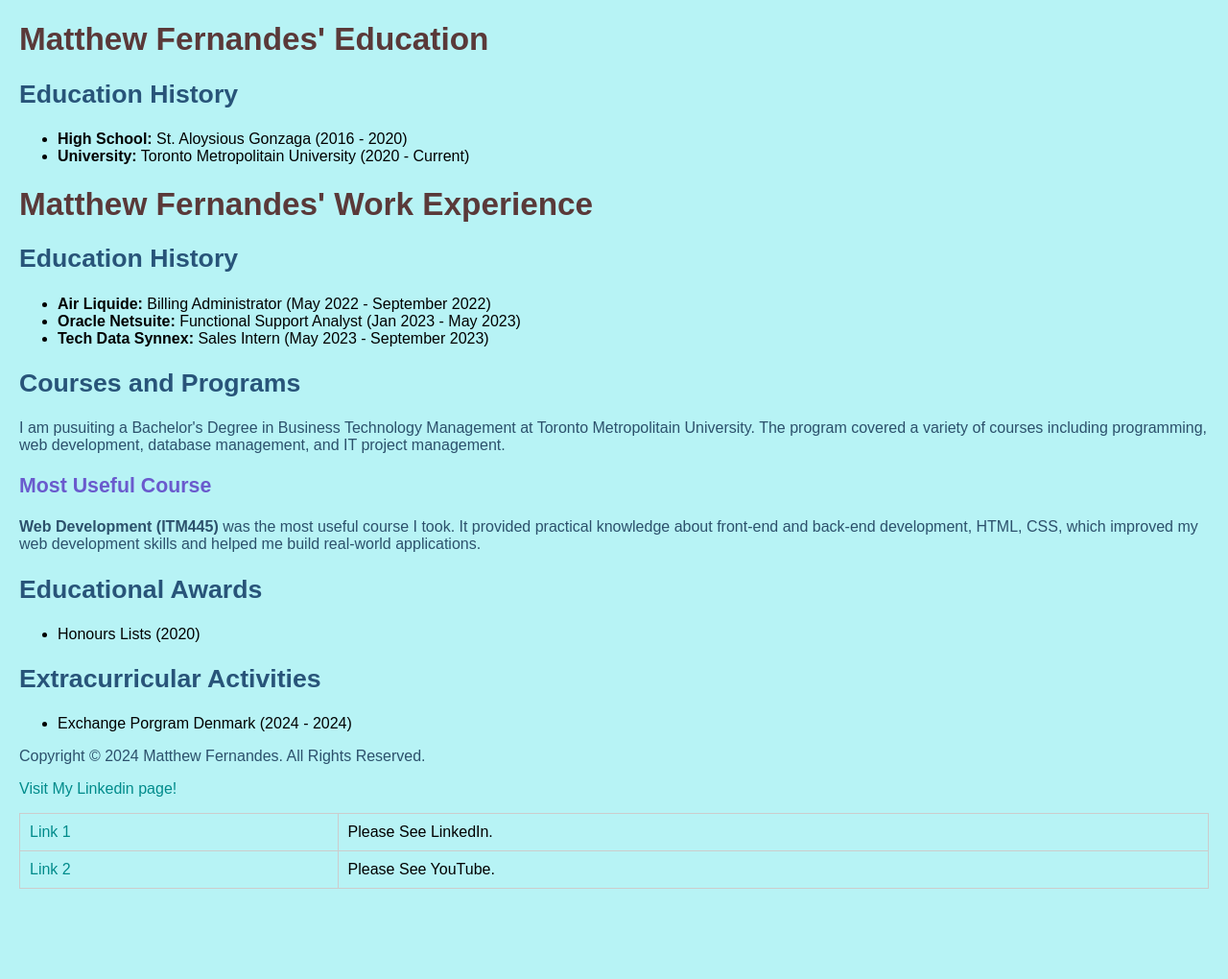
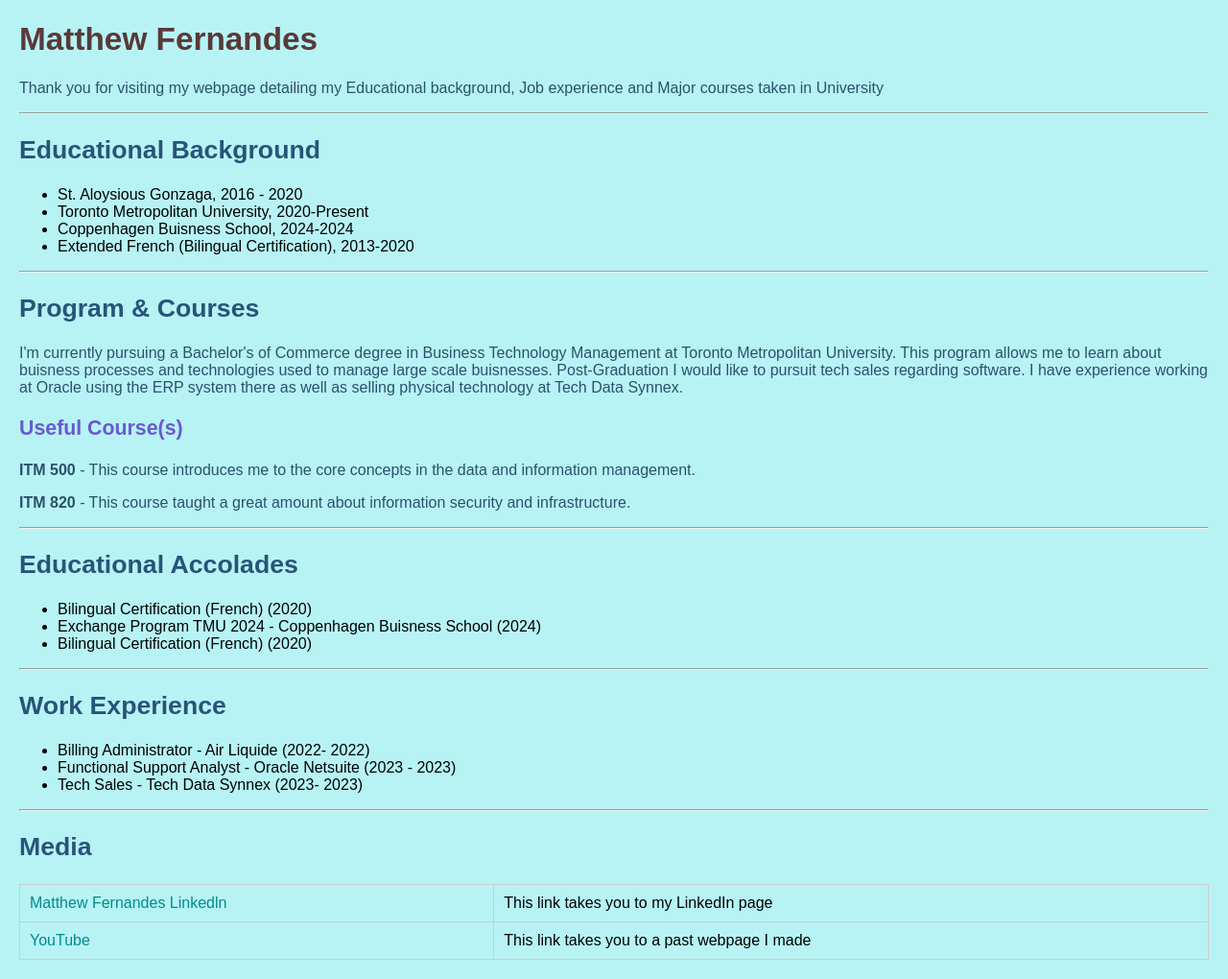
Before and after one commit to MattF-1/MattF-1.github.io, a plain HTML site: page index.html in a window 1280 px wide. Shown: the whole page at 96% size. Before the commit the page ends 946 px from the top, so only its background shows below. Drawn offline with Linux system fonts and the light colour scheme.

Commit message:
Update index.html

```diff
--- a/index.html
+++ b/index.html
@@ -8,70 +8,48 @@
     <link rel ="stylesheet" href="style.css">
 </head>
 <body>
-
-    <header>
-        <h1>Matthew Fernandes' Education</h1>
-    </header>
-
-    <section id="education">
-        <h2>Education History</h2>
+    <h1> Matthew Fernandes </h1>
+    <p> Thank you for visiting my webpage detailing my Educational background, Job experience and Major courses taken in University</p>
+    <hr/>
+    <h2> Educational Background</h2>
     <ul>
-            <li><strong>High School:</strong> St. Aloysious Gonzaga (2016 - 2020)</li>
-            <li><strong>University:</strong> Toronto Metropolitain University (2020 - Current)</li>
+        <li> St. Aloysious Gonzaga, 2016 - 2020 </li>
+        <li> Toronto Metropolitan University, 2020-Present </li>
+        <li> Coppenhagen Buisness School, 2024-2024 </li>
+        <li> Extended French (Bilingual Certification), 2013-2020 </li>
     </ul>
-    </section>
-
-    </header>
-        <h1>Matthew Fernandes' Work Experience</h1>
-    </header>
-
-    <section id="Work Experience">
-        <h2>Education History</h2>
+    <hr/>
+    <h2> Program & Courses </h2>
+    <p> I'm currently pursuing a Bachelor's of Commerce degree in Business Technology Management at Toronto Metropolitan University. This program allows me to learn about buisness processes and technologies used to manage large scale buisnesses.
+        Post-Graduation I would like to pursuit tech sales regarding software. I have experience working at Oracle using the ERP system there as well as selling physical technology at Tech Data Synnex.</p>
+    <h3> Useful Course(s) </h3>
+    <p><strong> ITM 500</strong> - This course introduces me to the core concepts in the data and information management.</p>
+    <p><strong> ITM 820</strong> - This course taught a great amount about information security and infrastructure. </p>
+    <hr/>
+    <h2> Educational Accolades </h2>
     <ul>
-            <li><strong>Air Liquide:</strong> Billing Administrator (May 2022 - September 2022)</li>
-            <li><strong>Oracle Netsuite:</strong> Functional Support Analyst (Jan 2023 - May 2023)</li>
-            <li><strong>Tech Data Synnex:</strong> Sales Intern (May 2023 - September 2023)</li>
-
+        <li> Bilingual Certification (French) (2020)</li>
+        <li> Exchange Program TMU 2024 - Coppenhagen Buisness School (2024)</li>
+        <li> Bilingual Certification (French) (2020)</li>
     </ul>
-    </section>
-
-    <section id="courses">
-        <h2>Courses and Programs</h2>
-        <p>I am pusuiting a Bachelor's Degree in Business Technology Management at Toronto Metropolitain University. The program covered a variety of courses including programming, web development, database management, and IT project management.</p>
-
-        <h3>Most Useful Course </h3>
-        <p><strong>Web Development (ITM445)</strong> was the most useful course I took. It provided practical knowledge about front-end and back-end development, HTML, CSS, which improved my web development skills and helped me build real-world applications.</p>
-    </section>
-
-    <section id="awards">
-        <h2>Educational Awards</h2>
+    <hr/>
+    <h2> Work Experience </h2>
     <ul>
-            <li>Honours Lists (2020)</li>
-
+        <li> Billing Administrator - Air Liquide (2022- 2022) </li>
+        <li> Functional Support Analyst - Oracle Netsuite (2023 - 2023) </li>
+        <li> Tech Sales - Tech Data Synnex (2023- 2023) </li>
     </ul>
-    </section>
-
-    <section id="extracurricular">
-        <h2>Extracurricular Activities</h2>
-        <ul>
-            <li>Exchange Porgram Denmark (2024 - 2024)</li>
-
-        </ul>
-    </section>
-
-    <footer>
-        <p>Copyright © 2024 Matthew Fernandes. All Rights Reserved.</p>
-        <p><a href="https://www.linkedin.com/in/matthew-fernandes-b4458524a" target="_blank">Visit My Linkedin page!</a></p>
-    </footer>
-    <div class="links-wrapper">
+    <hr/>
+    <h2> Media </h2>
+    <div>
         <table>
             <tr>
-                <td><a href="https://www.linkedin.com/in/matthew-fernandes-b4458524a">Link 1</a></td>
-                <td>Please See LinkedIn.</td>
+                <td><a href="https://www.linkedin.com/in/matthew-fernandes-b4458524a"> Matthew Fernandes Linkedln</td>
+                <td>This link takes you to my LinkedIn page</td>
             </tr>
             <tr>
-                <td><a href="https://www.youtube.com">Link 2</a></td>
-                <td>Please See YouTube.</td>
+                <td><a href="https://www.youtube.com/">YouTube</a></td>
+                <td>This link takes you to a past webpage I made  </td>
             </tr>
         </table>
     </div>
```
Lines whose indentation alone changed are shown as unchanged.
